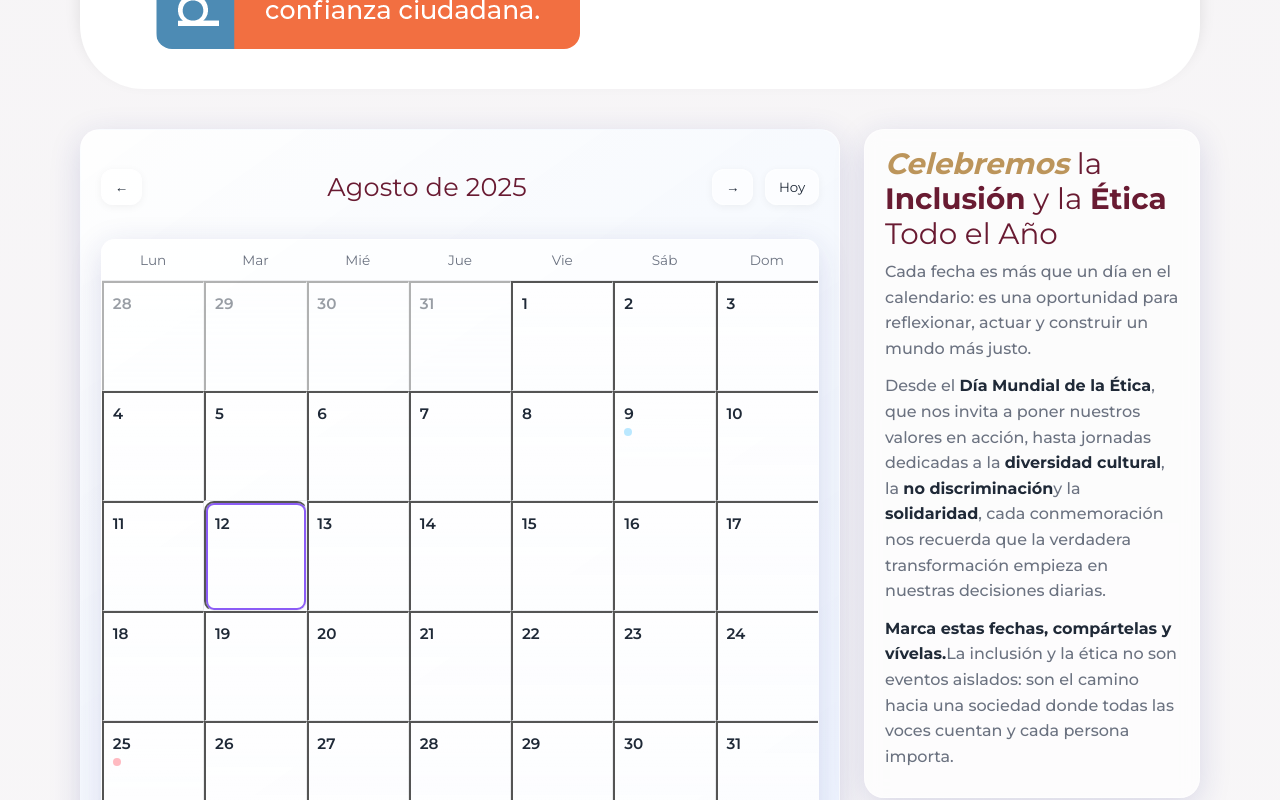
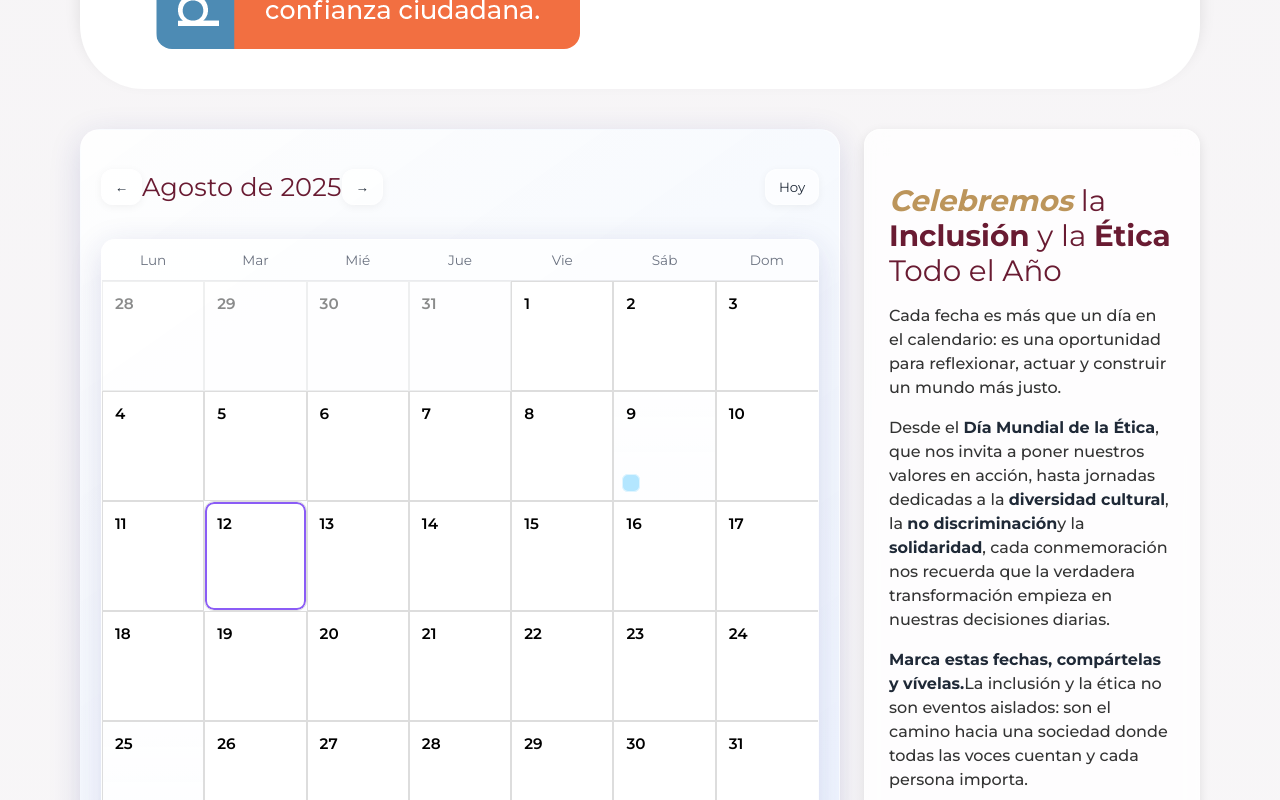
Before and after one commit to gomez50057/comite-etica, a Next.js app: page / in a window 1280 px wide. Shown: the part 1420-2220 px from the top of the page. Built offline with nearby package versions, Linux system fonts and the light colour scheme.

Commit message:
orden de css de calendar

```diff
--- a/src/styles/home/Calendar.module.css
+++ b/src/styles/home/Calendar.module.css
@@ -1,3 +1,4 @@
+/* ====== Layout base ====== */
 .container {
   display: grid;
   grid-template-columns: 1fr 30%;
@@ -32,26 +33,38 @@
   max-height: 100%;
 }
 
+/* Ajustes visuales extras de legend (se mantienen sin duplicar) */
+.legend {
+  flex: 1 1 30%;
+  background: rgba(255, 255, 255, 0.8);
+  padding: 1.5rem;
+  border-radius: 1rem;
+  backdrop-filter: blur(10px);
+  box-shadow: 0 4px 12px rgba(0, 0, 0, 0.1);
+}
+
 .legend h3 {
   font-size: clamp(1rem, 2.3vw, 2rem);
-  margin: 0 0 .5rem 0;
+  margin-bottom: 1rem;
+  color: var(--vinoOsc, #691B32);
 }
 
 .legend p {
-  margin: 0 0 .75rem 0;
-  color: var(--muted);
-  line-height: 1.6;
+  font-size: 1rem;
+  line-height: 1.5;
+  color: #333;
+  margin-bottom: 1rem;
 }
 
 .legend strong {
   color: var(--text);
 }
 
+/* ====== Header & calendario ====== */
 .header {
-  display: grid;
-  grid-template-columns: auto 1fr auto auto;
-  grid-gap: .75rem;
+  display: flex;
   align-items: center;
+  justify-content: space-between;
   margin-bottom: 1rem;
 }
 
@@ -87,6 +100,8 @@
 }
 
 .calendar {
+  display: flex;
+  flex-direction: column;
   background: var(--glass-card);
   border: 1px solid var(--glass-border);
   border-radius: 14px;
@@ -99,6 +114,13 @@
   border-bottom: 1px solid var(--line);
 }
 
+/* Evitamos duplicado: mantenemos una sola definición combinada */
+.weekHeader,
+.grid {
+  display: grid;
+  grid-template-columns: repeat(7, 1fr);
+}
+
 .weekDay {
   padding: .75rem .5rem;
   text-align: center;
@@ -108,24 +130,29 @@
 }
 
 .grid {
-  display: grid;
-  grid-template-columns: repeat(7, 1fr);
   grid-auto-rows: 110px;
 }
 
+/* ====== Celdas ====== */
 .cell {
+  padding: 0.75rem;
+  min-height: 80px;
+  border: 1px solid #ddd;
+  background: white;
+  cursor: pointer;
   position: relative;
   display: flex;
   flex-direction: column;
   align-items: flex-start;
   justify-content: flex-start;
   gap: .35rem;
-  padding: .65rem .55rem;
-  border-right: 1px solid var(--line);
-  border-bottom: 1px solid var(--line);
-  background: linear-gradient(180deg, rgba(255, 255, 255, 0.65), rgba(255, 255, 255, 0.5));
-  color: var(--text);
   text-align: left;
+  transition: background 0.2s ease, transform 0.15s ease;
+}
+
+.cell:hover {
+  background: #f5f5f5;
+  transform: scale(1.02);
 }
 
 .cell:nth-child(7n) {
@@ -155,41 +182,98 @@
   font-weight: 600;
 }
 
+/* ====== Marcadores de eventos ====== */
 .dots {
+  position: absolute;
+  left: 8px;
+  bottom: 8px;
   display: flex;
   align-items: center;
-  gap: .3rem;
+  gap: 6px;
 }
 
 .dot {
-  width: 8px;
-  height: 8px;
-  border-radius: 999px;
-  opacity: .9;
+  width: 18px;
+  height: 18px;
+  border-radius: 6px;
+  background: var(--acc, #691B32);
+  box-shadow: 0 2px 6px rgba(105, 27, 50, 0.5), inset 0 0 0 2px rgba(255, 255, 255, 0.7);
+  transition: transform 0.2s ease, box-shadow 0.2s ease, filter 0.2s ease;
 }
 
+.dot:hover {
+  transform: scale(1.5) rotate(10deg);
+  filter: brightness(1.15) saturate(1.3);
+  box-shadow: 0 4px 10px rgba(105, 27, 50, 0.8), inset 0 0 0 2px rgba(255, 255, 255, 0.7);
+}
+
+/* Pulse sutil */
+@keyframes pulse-soft {
+  0% {
+    box-shadow: 0 0 0 0 rgba(139, 92, 246, .35), inset 0 0 0 1px rgba(255, 255, 255, .6);
+  }
+
+  70% {
+    box-shadow: 0 0 0 10px rgba(139, 92, 246, 0), inset 0 0 0 1px rgba(255, 255, 255, .6);
+  }
+
+  100% {
+    box-shadow: 0 0 0 0 rgba(139, 92, 246, 0), inset 0 0 0 1px rgba(255, 255, 255, .6);
+  }
+}
+
+.hasEvents .dot {
+  animation: pulse-soft 2.2s ease-out infinite;
+  animation-play-state: paused;
+}
+
+.cell:hover .dot {
+  animation-play-state: running;
+  transform: scale(1.15);
+  filter: saturate(1.25);
+}
+
+/* +N */
 .more {
   font-size: .75rem;
   color: var(--muted);
+  padding: 0 .25rem;
+  border-radius: 6px;
+  background: rgba(0, 0, 0, .04);
+  border: 1px solid rgba(0, 0, 0, .06);
+  box-shadow: 0 1px 2px rgba(0, 0, 0, .06);
+  transform: translateY(0);
+  transition: transform .2s ease, background .2s ease;
 }
 
-/* Tooltip */
+.cell:hover .more {
+  transform: translateY(-1px);
+  background: rgba(0, 0, 0, .06);
+}
+
+/* Accesibilidad en marcadores */
+.cell:focus-visible .dot {
+  outline: 2px solid rgba(99, 102, 241, .8);
+  outline-offset: 2px;
+}
+
+/* ====== Tooltip ====== */
 .tooltip {
   position: absolute;
-  top: 8px;
-  right: 8px;
-  min-width: 180px;
-  max-width: 240px;
-  background: rgba(255, 255, 255, 0.95);
+  top: 10px;
+  right: 10px;
+  min-width: 200px;
+  max-width: 260px;
+  background: rgba(255, 255, 255, .98);
   color: var(--text);
-  border: 1px solid var(--glass-border);
+  border: 1px solid var(--glass-border, rgba(255, 255, 255, .45));
   border-radius: 12px;
-  padding: .5rem .6rem;
-  box-shadow: var(--shadow);
+  padding: .6rem .7rem;
+  box-shadow: 0 10px 30px rgba(31, 38, 135, .12);
   opacity: 0;
-  transform: translateY(-4px);
+  transform: translateY(-6px);
   pointer-events: none;
-  transition: opacity .15s ease, transform .15s ease;
+  transition: opacity .18s ease, transform .18s ease;
   z-index: 3;
 }
 
@@ -199,29 +283,32 @@
 }
 
 .tipItem {
-  display: flex;
+  display: grid;
+  grid-template-columns: 10px 1fr;
   align-items: center;
-  gap: .4rem;
-  margin: .15rem 0;
+  gap: .5rem;
+  padding: .15rem 0;
 }
 
 .tipDot {
   width: 10px;
   height: 10px;
   border-radius: 999px;
+  box-shadow: inset 0 0 0 1px rgba(255, 255, 255, .6);
 }
 
 .tipText {
-  font-size: .85rem;
+  font-size: .9rem;
+  line-height: 1.2;
 }
 
 .tipMore {
   font-size: .8rem;
   color: var(--muted);
-  margin-top: .15rem;
+  margin-top: .2rem;
 }
 
-/* Panel lateral */
+/* ====== Panel lateral ====== */
 .sidePanel {
   position: absolute;
   inset: 0 0 0 auto;
@@ -293,7 +380,7 @@
   font-size: .95rem;
 }
 
-/* Responsive */
+/* ====== Responsive ====== */
 @media (max-width: 720px) {
   .grid {
     grid-auto-rows: 90px;
```
